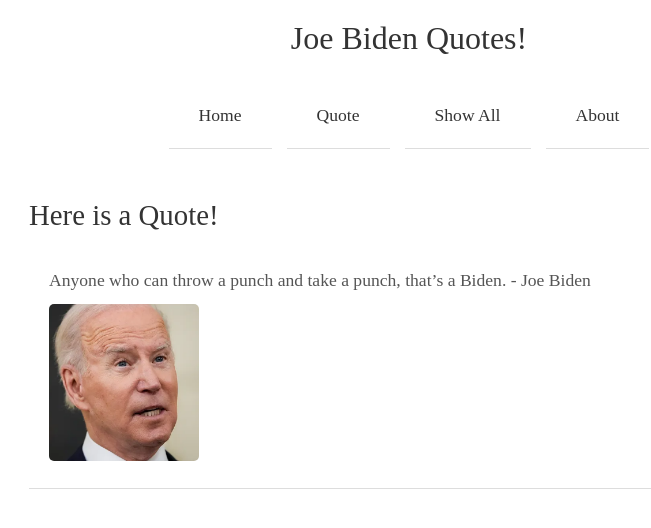
After one commit to LongLuu2/MyDjangoApps, a Django app: page /quote in a window 1280 px wide. The commit adds this page. Shown: the top 528 px of the page, without its empty margins (231-882 px from the left). Run offline with Django 4.2, Linux system fonts and the light colour scheme.

Commit message:
update quotes app

```diff
--- a/cs412/urls.py
+++ b/cs412/urls.py
@@ -15,15 +15,14 @@ Including another URLconf
     2. Add a URL to urlpatterns:  path('blog/', include('blog.urls'))
 """
 from django.contrib import admin
-from django.urls import path
-from quotes.views import quote, show_all, about
+from django.urls import path, include
+from django.conf.urls.static import static
 from django.conf import settings
-from django.conf.urls.static import static
+
 
 urlpatterns = [
-    path('', quote, name='home'),
-    path('show_all/', show_all, name='show_all'),
-    path('about/', about, name='about'),
+    path("admin/", admin.site.urls),
+    path('', include('quotes.urls')),
 ]
 
 if settings.DEBUG:
--- a/quotes/templates/about.html
+++ b/quotes/templates/quotes/about.html
@@ -1,11 +1,10 @@
-{% extends 'base.html' %}
+{% extends 'quotes/base.html' %}
 
 {% block content %}
     <h1>About {{ name }}</h1>
     <p>
         {{ biography }}
     </p>
-
     <h2>Key Achievements</h2>
     <ul>
         {% for achievement in achievements %}
@@ -15,6 +14,7 @@
     <h2> About Creator of this site</h2>
     <p>
         {{ me }}
-    </p>
+    </p><br>
+    <a href="https://cs-people.bu.edu/longluu2/cs412/Assign1/index.html" >About me</a>
 
 {% endblock %}
--- a/quotes/templates/base.html
+++ b/quotes/templates/quotes/base.html
@@ -13,6 +13,7 @@
         <nav>
             <ul>
                 <li><a href="{% url 'home' %}">Home</a></li>
+                <li><a href="{% url 'quote' %}">Quote</a></li>
                 <li><a href="{% url 'show_all' %}">Show All</a></li>
                 <li><a href="{% url 'about' %}">About</a></li>
             </ul>
@@ -22,11 +23,11 @@
     <main>
         {% block content %}
         {% if show %}
-        <h1>Today's quote</h1>
+        <h1>Today's Quote</h1>
         <blockquote>
             <p>{{ quote }}</p>
         </blockquote>
-        <img src="{{ image }}" alt="Image related to the quote" width="300">
+        <img src="{% static 'quotes/' %}{{ image }}" alt="Image related to the quote" width="300">
         {% endif %}
         {% endblock %}
     </main>
--- /dev/null
+++ b/quotes/templates/quotes/quote.html
@@ -0,0 +1,14 @@
+{% extends 'quotes/base.html' %}
+{% load static %}
+
+{% block title %}All Quotes{% endblock %}
+
+{% block content %}
+    <h1>Here is a Quote!</h1>
+    <ul>
+            <li>
+                <p>{{ quote }}</p>
+                <img src="{% static 'quotes/' %}{{ image }}" alt="Image related to the quote" width="200">
+            </li>
+    </ul>
+{% endblock %}
--- a/quotes/templates/show_all.html
+++ b/quotes/templates/quotes/show_all.html
@@ -1,4 +1,4 @@
-{% extends 'base.html' %}
+{% extends 'quotes/base.html' %}
 {% load static %}
 
 {% block title %}All Quotes{% endblock %}
@@ -9,7 +9,7 @@
         {% for quote, image in quotes_with_images %}
             <li>
                 <p>{{ quote }}</p>
-                <img src="{{ image }}" alt="Image related to the quote" width="200">
+                <img src="{% static 'quotes/' %}{{ image }}" alt="Image related to the quote" width="200">
             </li>
         {% endfor %}
     </ul>
--- /dev/null
+++ b/quotes/urls.py
@@ -0,0 +1,10 @@
+
+from django.urls import path
+from . import views
+
+urlpatterns = [
+    path("", views.home, name="home"),
+    path("quote", views.quote, name="quote"),
+    path("show_all/", views.show_all, name="show_all"),
+    path("about/", views.about, name="about"),
+]
--- a/quotes/views.py
+++ b/quotes/views.py
@@ -1,8 +1,9 @@
 from django.shortcuts import render
 import random
+
 # Create your views here.
-# views.py
 
+# A list of quotes
 quotes = [
     "Don't tell me what you value. Show me your budget, and I'll tell you what you value.- Joe Biden",
     "Anyone who can throw a punch and take a punch, that’s a Biden. - Joe Biden",
@@ -10,10 +11,18 @@ quotes = [
 ]
 
 images = [
-    "/static/joe1.png",
-    "/static/joe2.png",
-    "/static/joe3.png"
+    "joe1.png",
+    "joe2.png",
+    "joe3.png"
 ]
+
+def home(request):
+    context = {
+        'quote': quotes[1],
+        'image': images[1],
+        'show': True
+    }
+    return render(request, 'quotes/base.html', context)
 
 def quote(request):
     selected_quote = random.choice(quotes)
@@ -22,10 +31,11 @@ def quote(request):
     context = {
         'quote': selected_quote,
         'image': selected_image,
-        'show': True
+        'show': False
     }
 
-    return render(request, 'base.html', context)
+    return render(request, 'quotes/quote.html', context)
+
 
 def show_all(request):
     quotes_with_images = zip(quotes, images)
@@ -33,7 +43,8 @@ def show_all(request):
         'quotes_with_images': quotes_with_images,
         'show': False,
     }
-    return render(request, 'show_all.html', context)
+    return render(request, 'quotes/show_all.html', context)
+
 
 def about(request):
     context = {
@@ -50,10 +61,10 @@ def about(request):
             "Served as Vice President of the United States from 2009 to 2017",
             "Played a key role in passing the Affordable Care Act",
         ],
-        'me' : """
+        'me': """
             A BU Computer Science Major created this site.
-            Link to About page: https://cs-people.bu.edu/longluu2/cs412/Assign1/index.html
+            Link to About page:
         """,
         'show': False,
     }
-    return render(request, 'about.html', context)
+    return render(request, 'quotes/about.html', context)
```
Also changed, not shown: quotes/static/American_Beaver.jpg (deleted), quotes/static/quotes/Joe1.png (renamed from quotes/static/Joe1.png), quotes/static/quotes/Joe2.png (renamed from quotes/static/Joe2.png), quotes/static/quotes/Joe3.png (renamed from quotes/static/Joe3.png).
